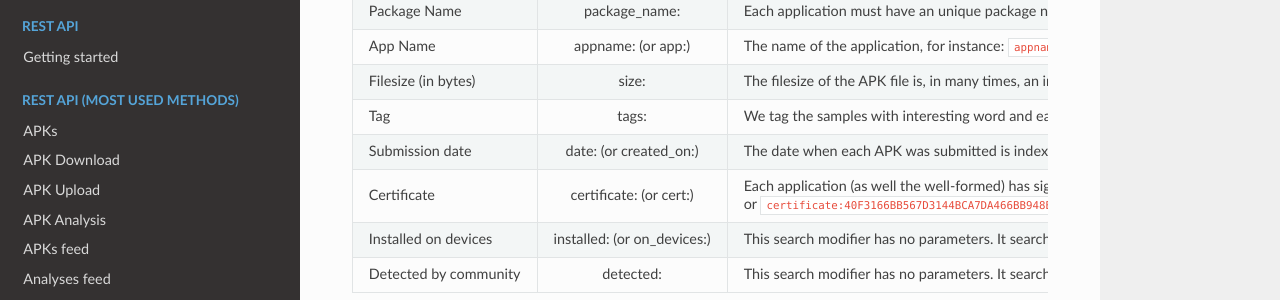
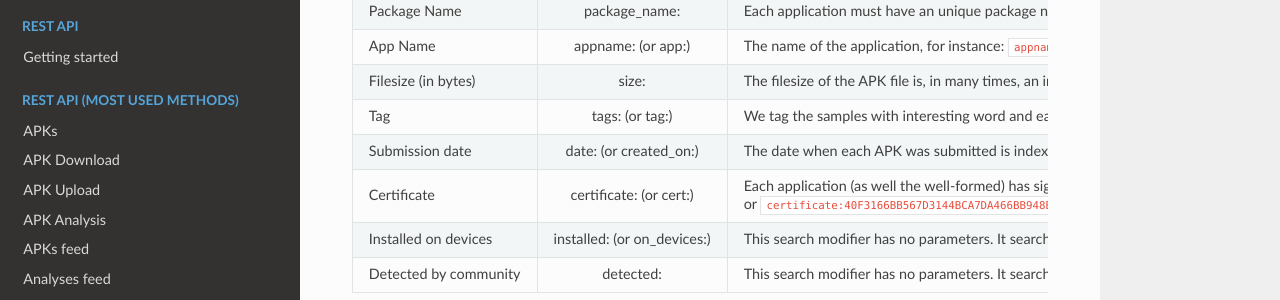
Before and after one commit to Koodous/docs.koodous.com, an MkDocs documentation site: the page built from docs/web/the-repo.md, in a window 1280 px wide and 900 px high, scrolled down 1254 px. Shown: the part 151-451 px from the top of the window. Built offline with MkDocs 1.6.1, drawn with Linux system fonts in a browser that asks for light colours; nearby versions of some CDN libraries; old or Windows-style settings are respelled for this version of MkDocs.

Commit message:
Update the-repo.md

````diff
--- a/docs/web/the-repo.md
+++ b/docs/web/the-repo.md
@@ -42,7 +42,7 @@ The following table describes each search modifier available, you can combine th
 | Package Name | package_name: | Each application must have an unique package name, and each update must have the same name. Example: ```package_name:com.whatsapp``` |
 | App Name | appname: (or app:) | The name of the application, for instance: ```appname:WhatsApp``` |
 | Filesize (in bytes) | size: | The filesize of the APK file is, in many times, an indicator of their purpose. You can filter by this parameter with, for instance, for files greater or equal than 1MB: ```size:>1000000```, or less than 700KB: ```size:<700000```. Last but not least, you can use ranges (from 700kb to 1MB) ```size:[700000 TO 1000000]``` |
-| Tag | tags: | We tag the samples with interesting word and each user can set by one or more tag to any sample, and you can find for this. For example, finding sample that we know come from Google Play: ```tags:googleplay``` or that any user has tagged as **banker** ```tags:banker``` |
+| Tag | tags: (or tag:) | We tag the samples with interesting word and each user can set by one or more tag to any sample, and you can find for this. For example, finding sample that we know come from Google Play: ```tags:googleplay``` or that any user has tagged as **banker** ```tags:banker``` |
 | Submission date | date: (or created_on:) | The date when each APK was submitted is indexed and you can filter by that. For instance: ```date:<2015-06-16``` for samples previous to this date and ```date:>2015-06-16``` for samples submitted after this date. Here, ranges can be used too ```date:[2015-06-16 TO 2015-06-17]```
 | Certificate | certificate: (or cert:) | Each application (as well the well-formed) has signed by a certificate. We have each certificate indexed and you can find by that, concretly by its *sha1*. For instance, we know that official Twitter application has **40F3166BB567D3144BCA7DA466BB948B782270EA** as sha1 certificate, then, we can found all versions of the official Twitter application with this: ```cert:40F3166BB567D3144BCA7DA466BB948B782270EA``` or ```certificate:40F3166BB567D3144BCA7DA466BB948B782270EA``` if you want to write a bit more :).|
 | Installed on devices | installed: (or on_devices:) | This search modifier has no parameters. It search only APKs that are installed or sometime was installed in some device. Example: ```installed:true``` or ```installed:false``` |
````
